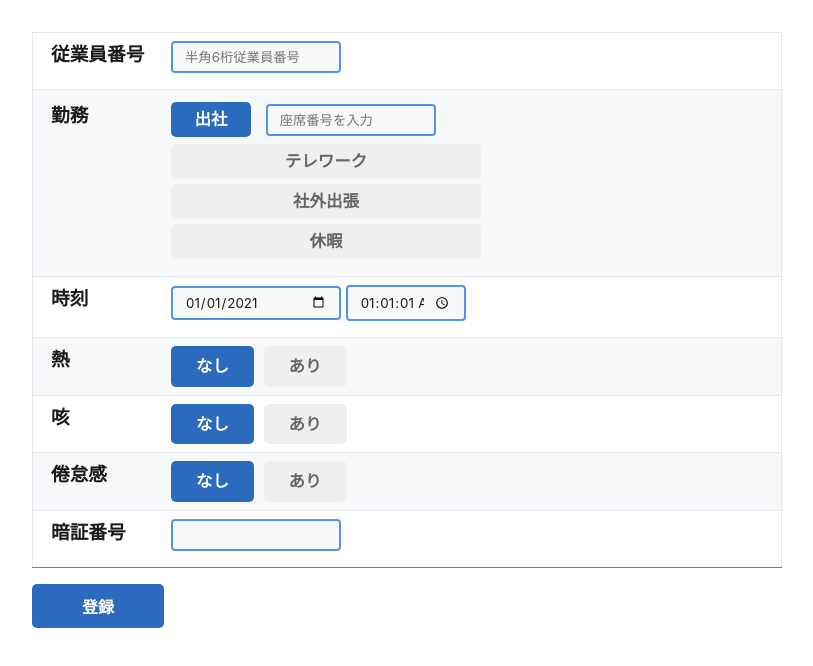
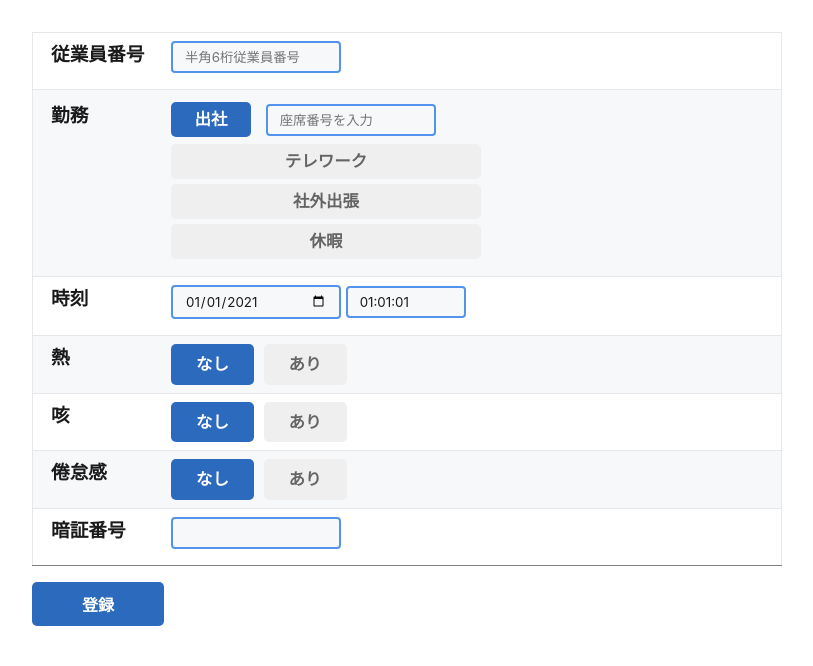
Before and after one commit to mkoar/HtmlWebpageTest, a plain HTML site: page index.html in a window 1280 px wide. Shown: the whole page, without its empty margins (233-1046 px from the left). Drawn offline with Linux system fonts and the light colour scheme; a web font is replaced by a local one.

Commit message:
mod time to text

```diff
--- a/css/prt.css
+++ b/css/prt.css
@@ -41,11 +41,16 @@
   width: 170px;
 }
 
+.ans_div input:focus {
+  border-color: #2b6abd;
+  border-width: 2px;
+}
+
 .ans_div input[type=radio]{
   display: none;
 }
 
-.ans_div input[type=time]{
+.ans_div input[name=time]{
   width: 120px;
 }
 
--- a/index.html
+++ b/index.html
@@ -68,7 +68,7 @@
                     </div>
                     <div class="ans_div">
                         <input type="date" name="date" required pattern="\d{4}-\d{2}-\d{2}" value="2021-01-01">
-                        <input type="time" name="time" step="1" required pattern="[0-9]{2}:[0-9]{2}:[0-9]{2}" value="01:01:01">
+                        <input type="text" name="time" required pattern="[0-9]{2}:[0-9]{2}:[0-9]{2}" value="01:01:01">
                     </div>
                 </div>
             </td>
```
